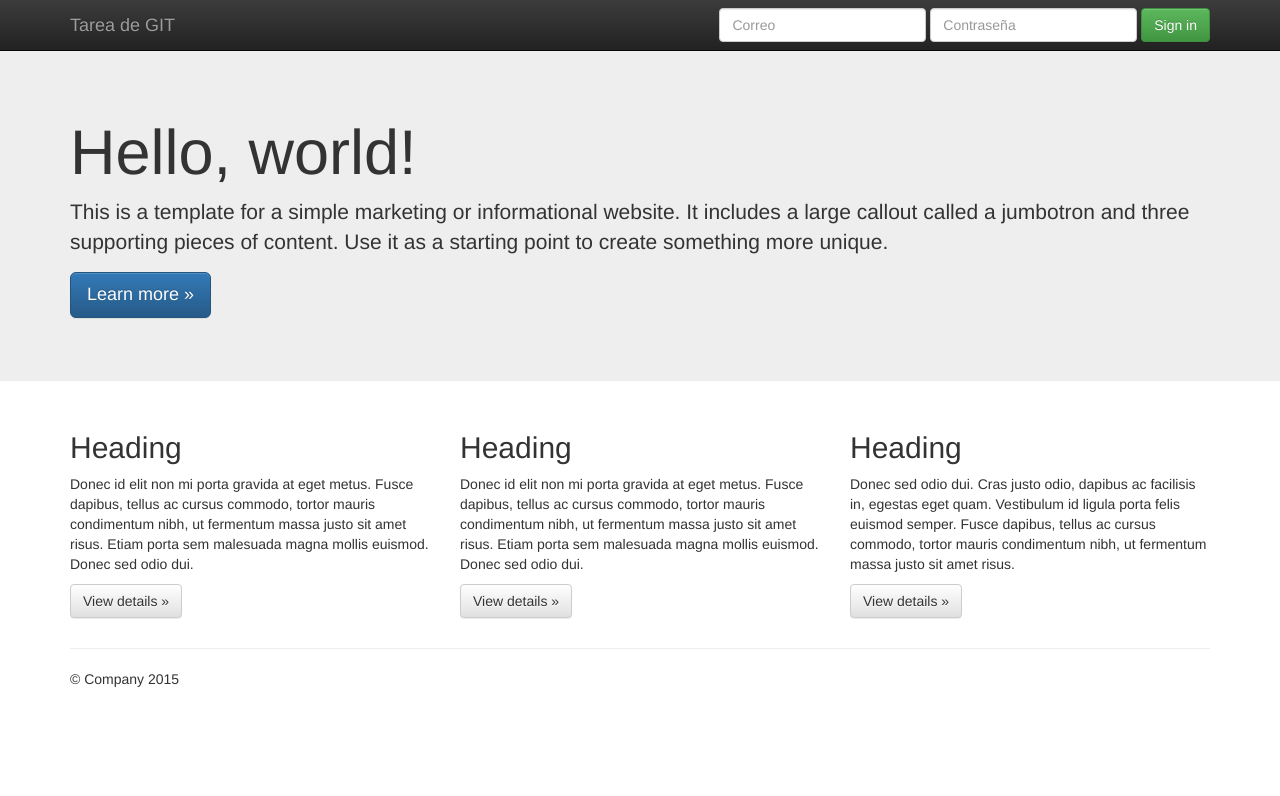
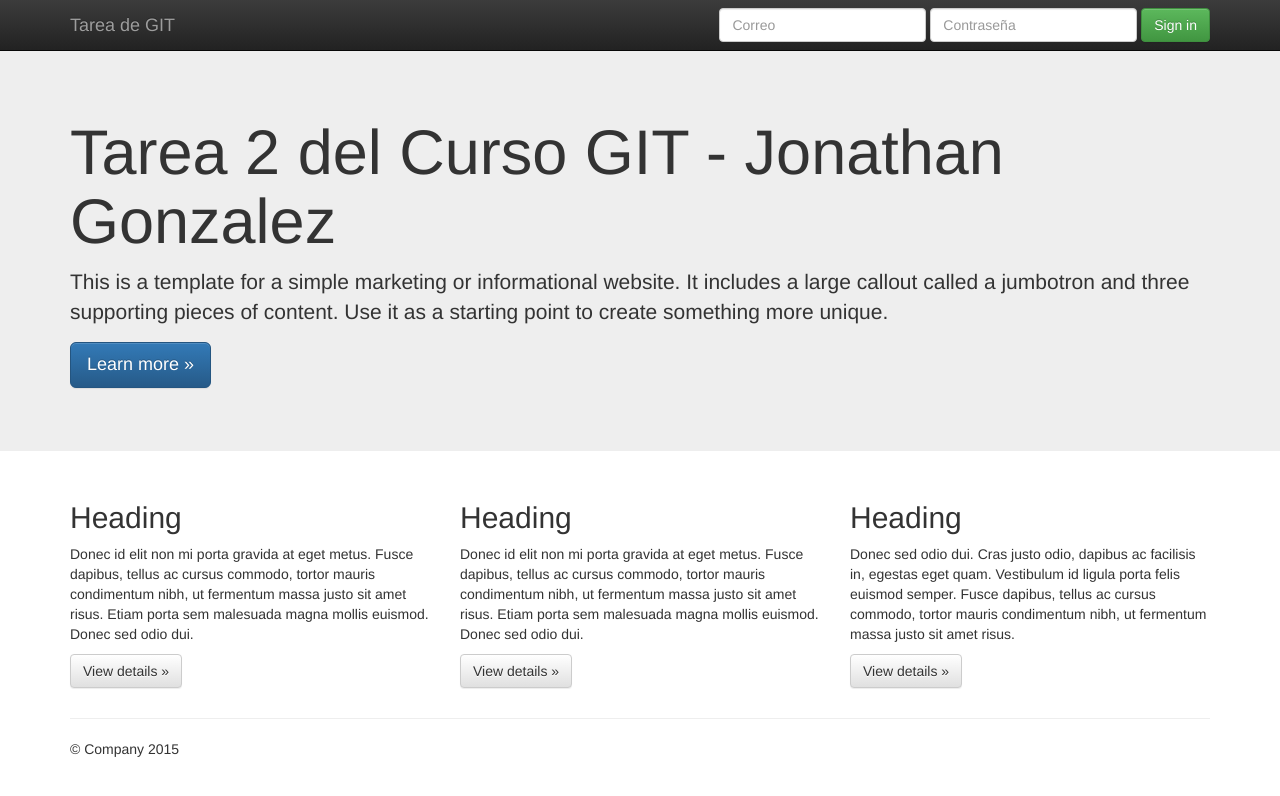
Before and after one commit to jongv1/Trabajo2_Jonathan_Gonzalez, a plain HTML site: page index.html in a window 1280 px wide. Drawn offline with nearby package versions, Linux system fonts and the light colour scheme.

Commit message:
Se cambia título de sitio web en class container (línea 58) de archivo index.html

```diff
--- a/index.html
+++ b/index.html
@@ -55,7 +55,7 @@
     <!-- Main jumbotron for a primary marketing message or call to action -->
     <div class="jumbotron">
       <div class="container">
-        <h1>Hello, world!</h1>
+        <h1>Tarea 2 del Curso GIT - Jonathan Gonzalez</h1>
         <p>This is a template for a simple marketing or informational website. It includes a large callout called a jumbotron and three supporting pieces of content. Use it as a starting point to create something more unique.</p>
         <p><a class="btn btn-primary btn-lg" href="#" role="button">Learn more &raquo;</a></p>
       </div>
```
